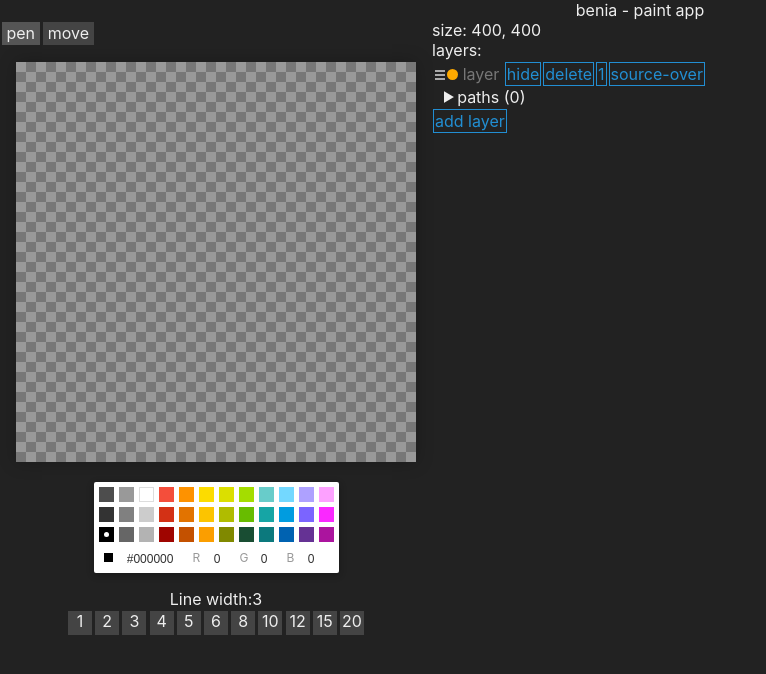
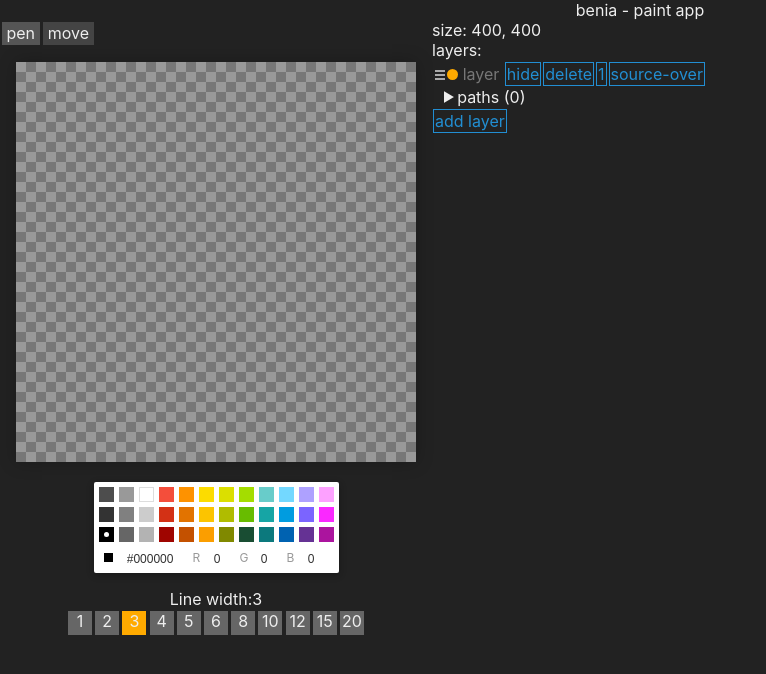
Before and after one commit to carrotflakes/benia, a React (Create React App) app: page / in a window 1280 px wide. Shown: the top 674 px of the page, without its empty margins (0-766 px from the left). Built offline with nearby package versions, Linux system fonts and the light colour scheme.

Commit message:
PenPicker

```diff
--- a/src/components/PenPicker/index.tsx
+++ b/src/components/PenPicker/index.tsx
@@ -14,8 +14,9 @@ export const PenPicker = ({ lineWidth, onChange }: { lineWidth: number, onChange
           <div
             key={x}
             className={style.button}
-            onClick={() => onChange?.(x)
-            }>
+            onClick={() => onChange?.(x)}
+            style={{ background: lineWidth === x ? '#fa0' : '#666' }}
+          >
             {x}
           </div>
         ))
```
